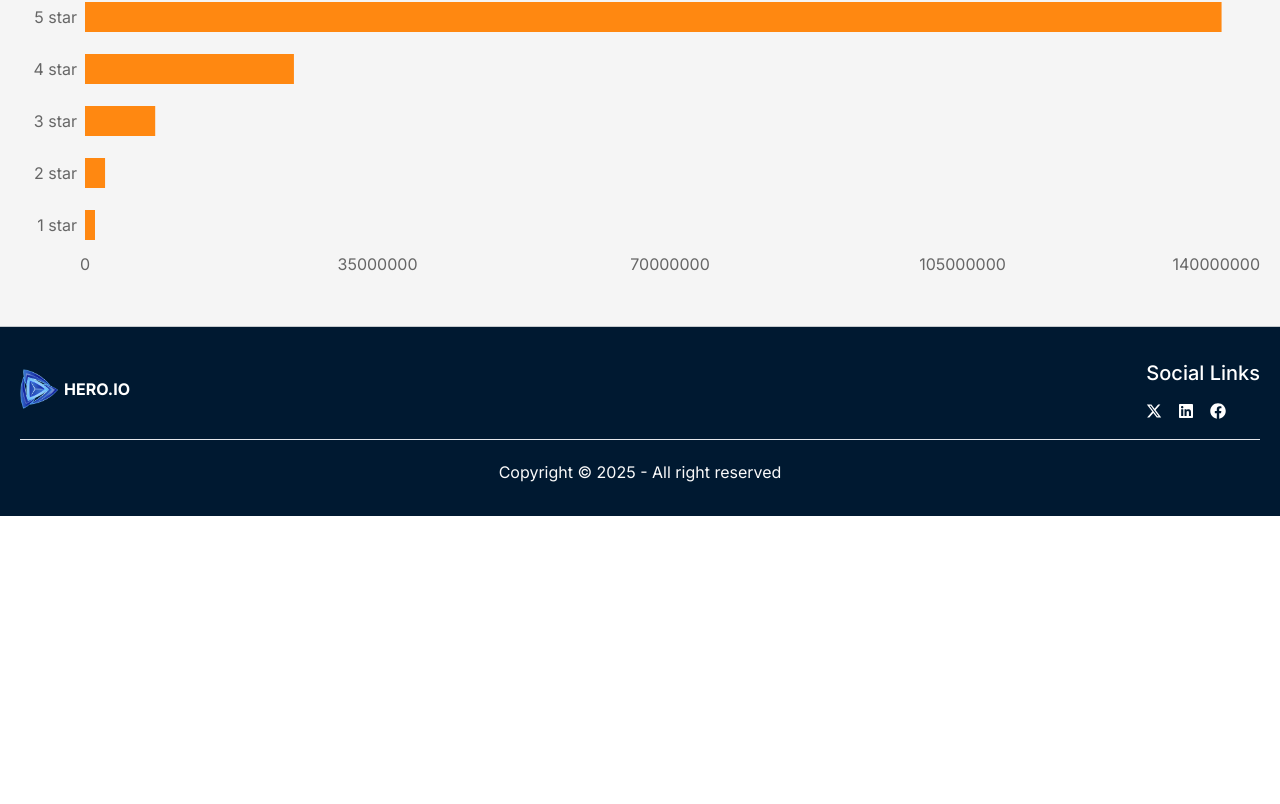
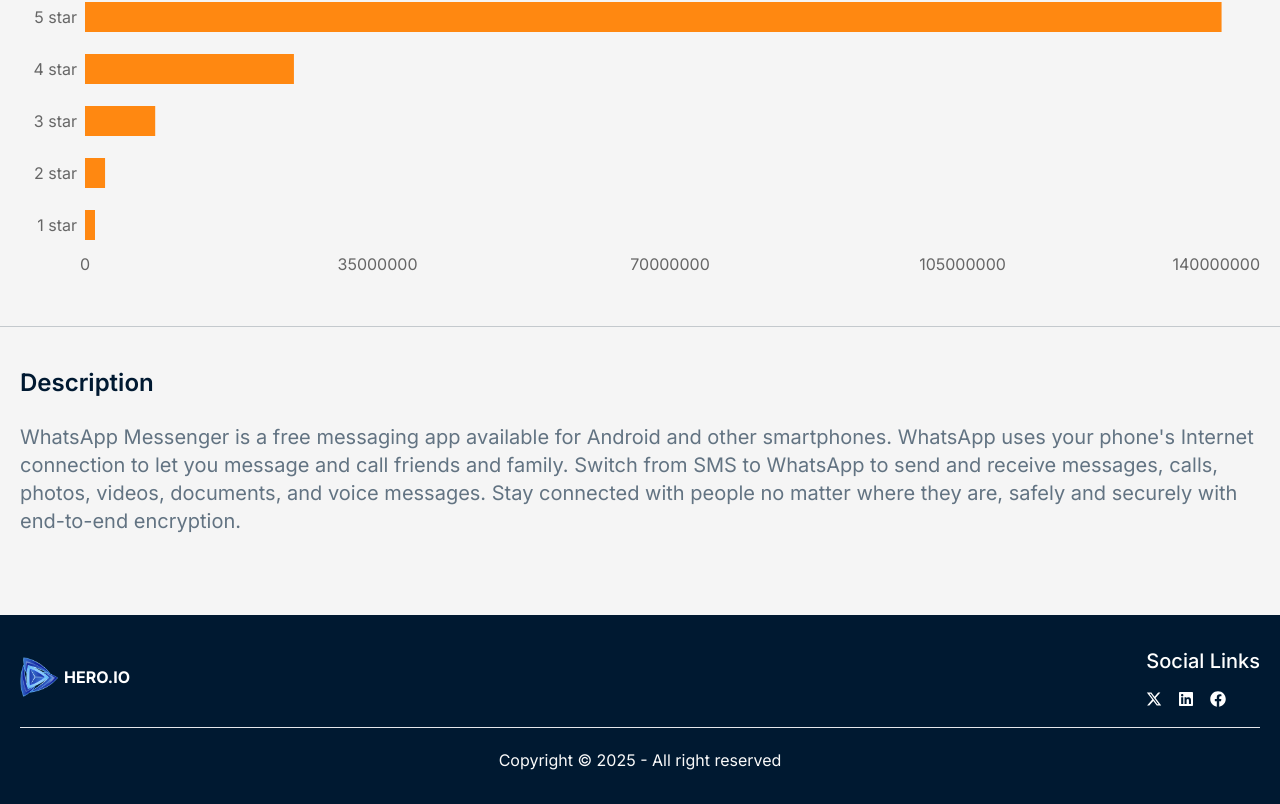
Before and after one commit to alfu-git/cs-m7-1-PH-AppStore, a React (Vite) app: page /apps-page/1 in a window 1280 px wide. Shown: the part 661-1465 px from the top of the page. Before the commit the page ends 1177 px from the top, so only its background shows below. Built offline with nearby package versions, Linux system fonts and the light colour scheme.

Commit message:
create AppDetailsPage component - AppDescription

```diff
--- /dev/null
+++ b/src/Components/AppDetailsPage/AppDescription/AppDescription.jsx
@@ -0,0 +1,16 @@
+import React from 'react';
+
+const AppDescription = ({expectedApp}) => {
+  return (
+    <section className='mt-10 mb-20 container mx-auto px-5'>
+      <div>
+        <div>
+          <h6 className='mb-6 text-[#001931] text-2xl font-semibold'>Description</h6>
+          <p className='text-[#627382] text-xl'>{expectedApp.description}</p>
+        </div>
+      </div>
+    </section>
+  );
+};
+
+export default AppDescription;
--- a/src/Pages/AppDetailsPage/AppDetailsPage.jsx
+++ b/src/Pages/AppDetailsPage/AppDetailsPage.jsx
@@ -4,6 +4,7 @@
 import useApps from "../../hooks/useApps";
 import { HashLoader } from "react-spinners";
 import RatingChart from "../../Components/AppDetailsPage/RatingChart/RatingChart";
+import AppDescription from "../../Components/AppDetailsPage/AppDescription/AppDescription";
 
 const AppDetailsPage = () => {
   const { id } = useParams();
@@ -21,6 +22,7 @@
         <div>
           <AppInfo expectedApp={expectedApp} />
           <RatingChart expectedApp={expectedApp} />
+          <AppDescription expectedApp={expectedApp} />
         </div>
       )}
     </>
```
